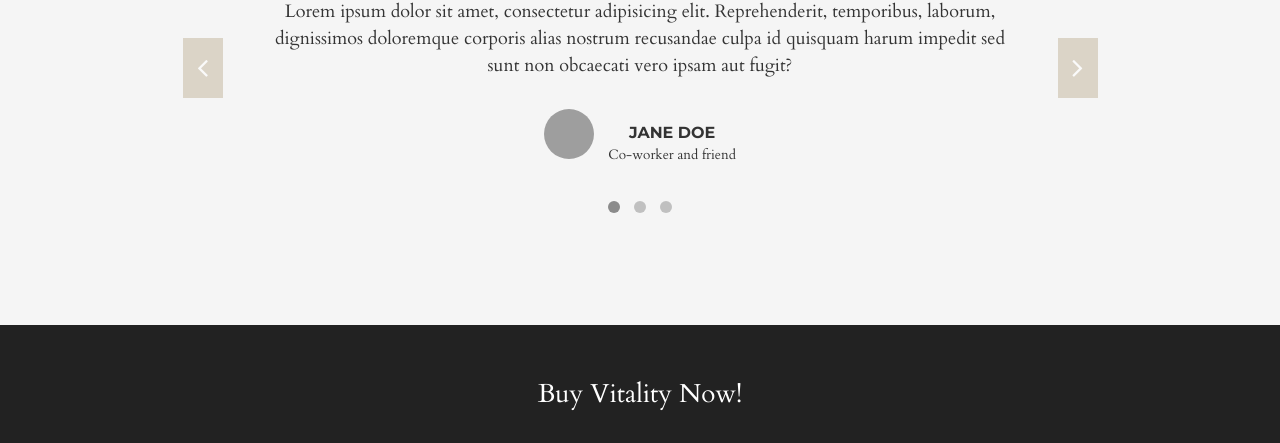
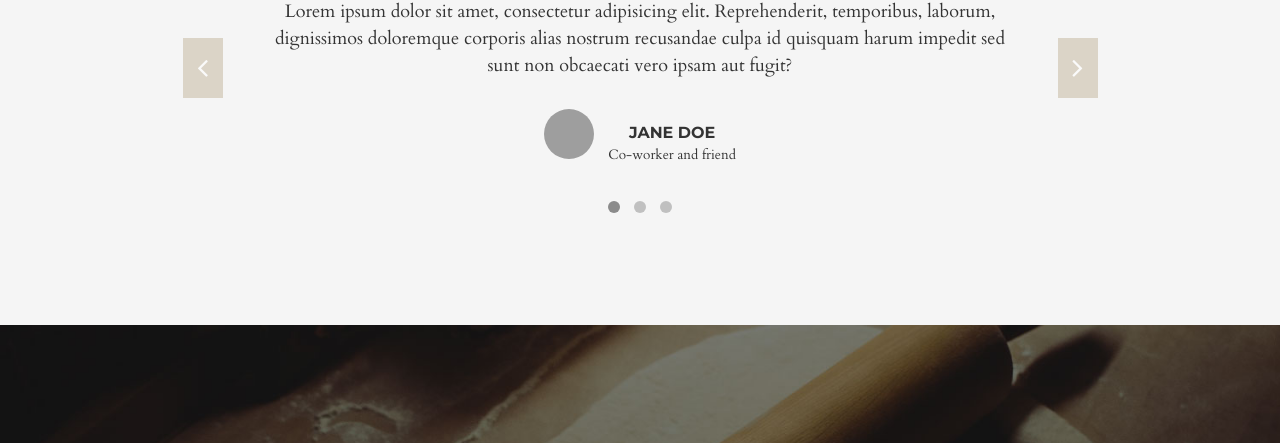
Before and after one commit to pcreglow/WJ-Culinary, a website: page index.html in a window 1280 px wide. Shown: the part 3301-3744 px from the top of the page. Drawn offline with Linux system fonts and the light colour scheme; grey boxes are pictures that could not be loaded.

Commit message:
Removed Vitality banner ad

```diff
--- a/index.html
+++ b/index.html
@@ -245,7 +245,6 @@
             </div>
         </div>
     </section>
-    <a href="https://wrapbootstrap.com/theme/vitality-multipurpose-one-page-theme-WB02K3KK3" class="btn btn-block btn-full-width">Buy Vitality Now!</a>
     <footer class="footer" style="background-image: url('assets/img/culinary/bg-footer.jpg')">
         <div class="container text-center">
             <div class="row" id="contact">
```
